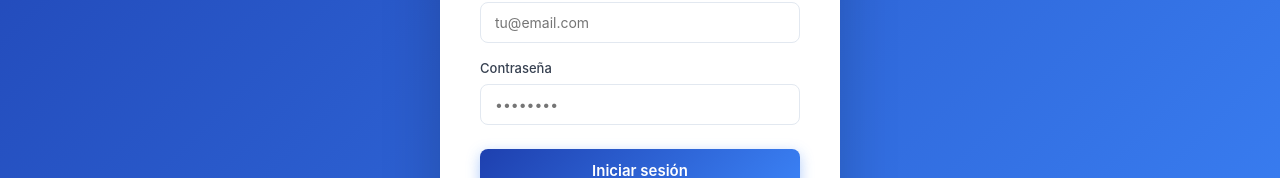
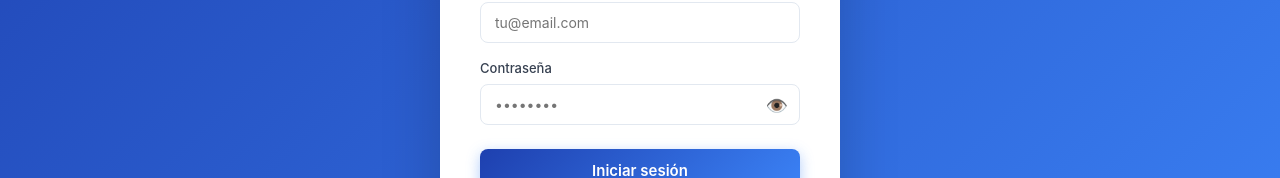
Before and after one commit to sebasvz410/fieldtrack, a React app in the folder web/: page / in a window 1280 px wide. Shown: the part 403-581 px from the top of the page. Built offline with nearby package versions, Linux system fonts and the light colour scheme; the HTML template or start-up script is replaced by a standard one.

Commit message:
mostrar ocultar contraseña en login

```diff
--- a/web/src/Login.jsx
+++ b/web/src/Login.jsx
@@ -5,6 +5,7 @@ function Login({ onLogin }) {
   const [form, setForm] = useState({ email: '', password: '' })
   const [error, setError] = useState('')
   const [cargando, setCargando] = useState(false)
+  const [verPassword, setVerPassword] = useState(false)
 
   function handleChange(e) {
     setForm({ ...form, [e.target.name]: e.target.value })
@@ -47,7 +48,7 @@ function Login({ onLogin }) {
               onChange={handleChange}
               placeholder="tu@email.com"
               required
-              style={{ width: '100%', padding: '11px 14px', border: '1.5px solid #e2e8f0', borderRadius: '8px', fontSize: '14px', outline: 'none', transition: 'border-color .2s' }}
+              style={{ width: '100%', padding: '11px 14px', border: '1.5px solid #e2e8f0', borderRadius: '8px', fontSize: '14px', outline: 'none' }}
               onFocus={e => e.target.style.borderColor = '#3b82f6'}
               onBlur={e => e.target.style.borderColor = '#e2e8f0'}
             />
@@ -55,17 +56,26 @@ function Login({ onLogin }) {
 
           <div style={{ marginBottom: '24px' }}>
             <label style={{ display: 'block', marginBottom: '6px', fontWeight: '500', fontSize: '13px', color: '#374151' }}>Contraseña</label>
+            <div style={{ position: 'relative' }}>
               <input
                 name="password"
-              type="password"
+                type={verPassword ? 'text' : 'password'}
                 value={form.password}
                 onChange={handleChange}
                 placeholder="••••••••"
                 required
-              style={{ width: '100%', padding: '11px 14px', border: '1.5px solid #e2e8f0', borderRadius: '8px', fontSize: '14px', outline: 'none', transition: 'border-color .2s' }}
+                style={{ width: '100%', padding: '11px 44px 11px 14px', border: '1.5px solid #e2e8f0', borderRadius: '8px', fontSize: '14px', outline: 'none' }}
                 onFocus={e => e.target.style.borderColor = '#3b82f6'}
                 onBlur={e => e.target.style.borderColor = '#e2e8f0'}
               />
+              <button
+                type="button"
+                onClick={() => setVerPassword(!verPassword)}
+                style={{ position: 'absolute', right: '12px', top: '50%', transform: 'translateY(-50%)', background: 'none', border: 'none', cursor: 'pointer', fontSize: '18px', color: '#94a3b8', padding: '0' }}
+              >
+                {verPassword ? '🙈' : '👁️'}
+              </button>
+            </div>
           </div>
 
           {error && (
```
Lines whose indentation alone changed are shown as unchanged.
